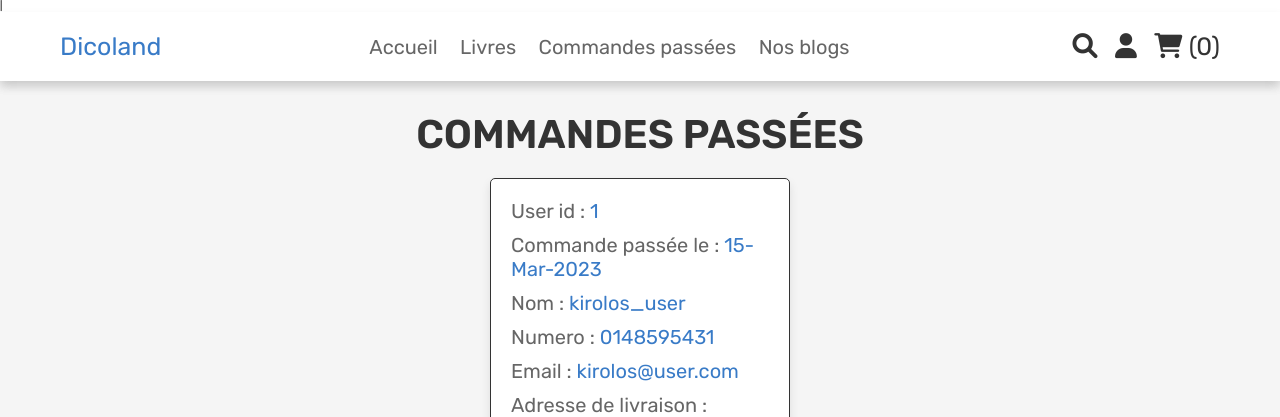
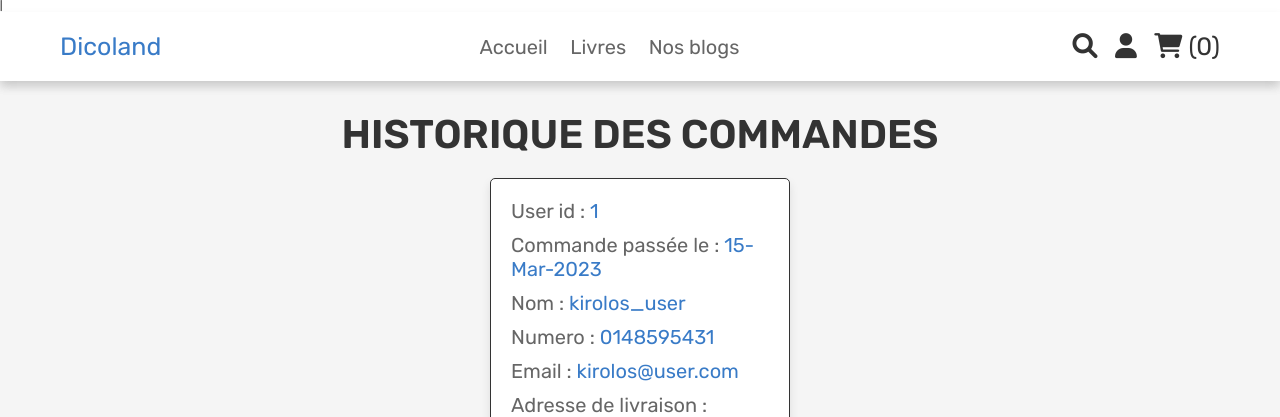
Before and after one commit to K1roo/E5Shop_Dicoland, a PHP site: page /user_orders.php in a window 1280 px wide. Shown: the top 417 px of the page. Run offline with PHP 8.4, Linux system fonts and the light colour scheme; a user stored in the database is signed in; data comes from the database, SQL or seed files in the repository; data that the repository does not hold is empty.

Commit message:
feat(Vue): minor visual fixes

```diff
--- a/header.php
+++ b/header.php
@@ -23,7 +23,7 @@ if(isset($message)){
          <nav class="navbar">
             <a href="home.php">Accueil</a>
             <a href="shop.php">Livres</a>
-            <a href="user_orders.php">Commandes passées</a>
+          <!-- FNC not ready yet -->  <!-- <a href="user_orders.php">Historique de commandes</a> -->
             <a href="#blogs">Nos blogs</a>
         </nav>
 
--- a/user_orders.php
+++ b/user_orders.php
@@ -36,7 +36,7 @@ if(!isset($user_id)){
 
 <section class="orders">
 
-   <h1 class="title">Commandes passées</h1>
+   <h1 class="title">Historique des commandes</h1>
 
    <div class="box-container">
       <?php
```
